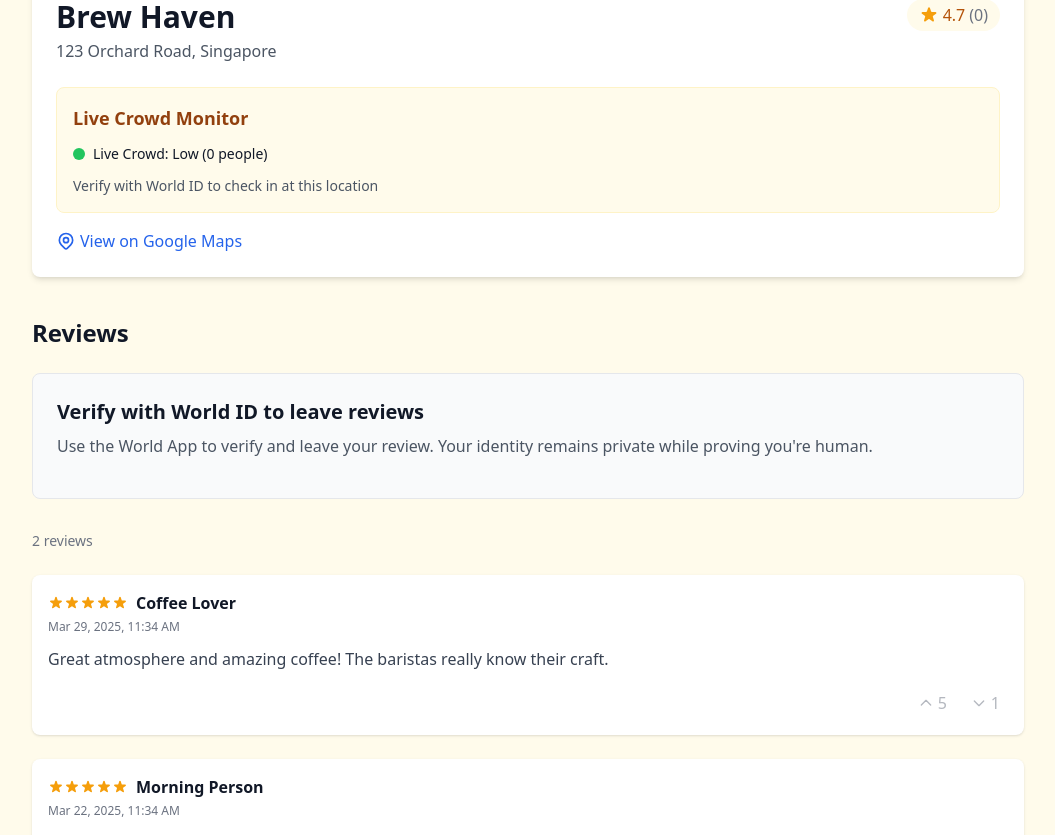
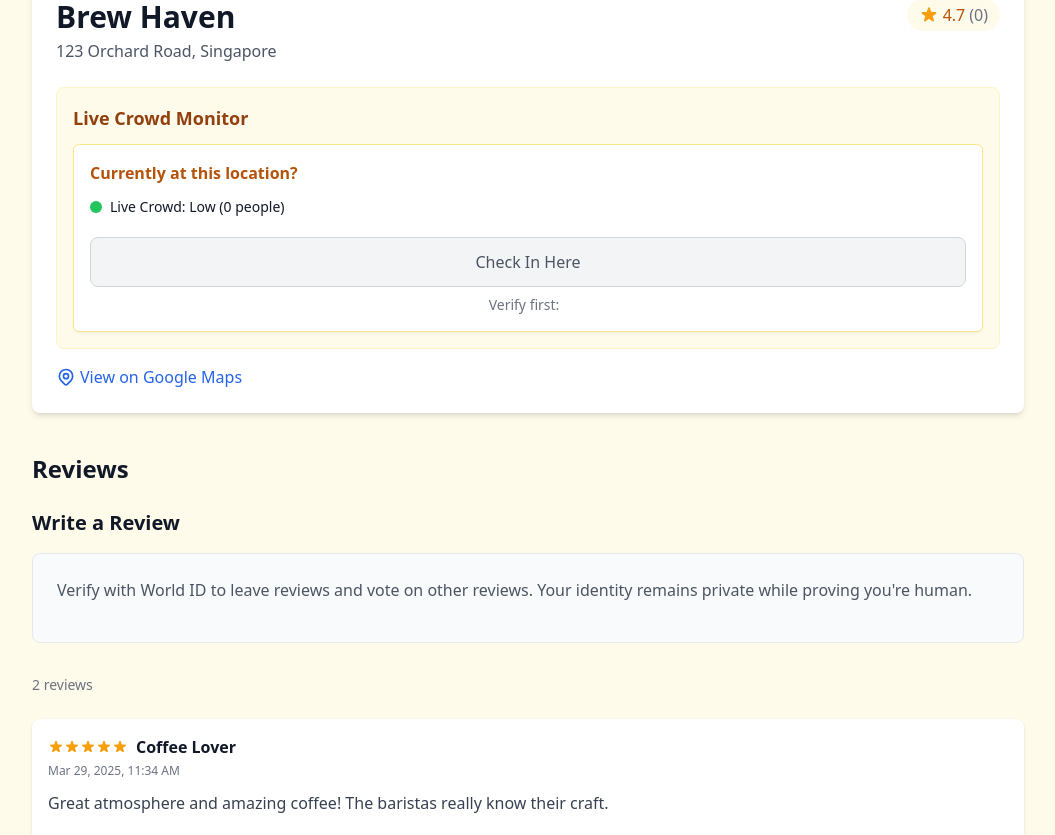
Before and after one commit to pinhaocrypto/coffeeworld, a Next.js app: page /coffee-shop/1 in a window 1280 px wide. Shown: the part 585-1420 px from the top of the page, without its empty margins (112-1167 px from the left). Built offline with nearby package versions, Linux system fonts and the light colour scheme; no server answers.

Commit message:
Enhance check-in UI and improve user verification flow for coffee shop page

```diff
--- a/components/CheckInButton.tsx
+++ b/components/CheckInButton.tsx
@@ -31,6 +31,11 @@
       if (response.ok) {
         setCurrentCount(data.currentCount);
         setCrowdLevel(getCrowdLevel(data.currentCount));
+
+        // Check if user is already checked in
+        if (session && data.userCheckedIn) {
+          setIsCheckedIn(true);
+        }
       }
     } catch (error) {
       console.error('Error fetching check-in status:', error);
@@ -42,9 +47,6 @@
       setError('You must be verified with World ID to check in');
       return;
     }
-
-    // For the simulation environment, we consider all authenticated users verified
-    // In a real app, you would check session properties like worldcoinVerified
 
     try {
       setIsSubmitting(true);
@@ -85,14 +87,9 @@
     }
   };
 
-  // Render a message when still loading session status
-  if (status === 'loading') {
-    return <div className="animate-pulse">Loading check-in status...</div>;
-  }
-
-  return (
-    <div className="flex flex-col space-y-3">
-      <div className="flex items-center">
+  // Display crowd level indicator
+  const renderCrowdIndicator = () => (
+    <div className="flex items-center mb-2">
       <span className={`inline-flex h-3 w-3 rounded-full mr-2 ${
         crowdLevel === CrowdLevel.LOW ? 'bg-green-500' :
         crowdLevel === CrowdLevel.MODERATE ? 'bg-yellow-500' :
@@ -102,12 +99,41 @@
         Live Crowd: {crowdLevel} ({currentCount} {currentCount === 1 ? 'person' : 'people'})
       </span>
     </div>
+  );
 
-      {session ? (
+  // Render a message when still loading session status
+  if (status === 'loading') {
+    return <div className="animate-pulse">Loading check-in status...</div>;
+  }
+
+  return (
+    <div className="flex flex-col space-y-3">
+      {renderCrowdIndicator()}
+
+      <div className="flex flex-col space-y-2">
+        {!session ? (
+          <>
+            <button
+              onClick={() => setError('You must verify with World ID first')}
+              className="px-4 py-3 rounded-lg font-medium bg-gray-100 text-gray-600 border border-gray-300 hover:bg-gray-200 transition-colors w-full text-center"
+            >
+              Check In Here
+            </button>
+            <div className="flex items-center justify-center mt-2">
+              <span className="text-sm text-gray-500 mr-2">Verify first:</span>
+              <Verify />
+            </div>
+            {error && (
+              <div className="text-sm text-red-600 mt-1">
+                {error}
+              </div>
+            )}
+          </>
+        ) : (
           <button
             onClick={handleCheckIn}
             disabled={isSubmitting || isCheckedIn}
-          className={`px-4 py-2 rounded-lg font-medium transition-colors ${
+            className={`px-4 py-3 rounded-lg font-medium transition-colors w-full ${
               isCheckedIn
                 ? 'bg-green-100 text-green-800 cursor-default'
                 : 'bg-amber-600 text-white hover:bg-amber-700'
@@ -122,22 +148,11 @@
                 Checking in...
               </div>
             ) : isCheckedIn ? (
-            'You are checked in'
+              'You are checked in ✓'
             ) : (
               'Check in here'
             )}
           </button>
-      ) : (
-        <div className="space-y-2">
-          <p className="text-sm text-gray-600">Verify with World ID to check in at this location</p>
-          <Verify />
-        </div>
-      )}
-
-      {error && (
-        <div className="text-sm text-red-600">
-          {error}
-        </div>
         )}
 
         {successMessage && (
@@ -146,5 +161,6 @@
           </div>
         )}
       </div>
+    </div>
   );
 }
--- a/pages/coffee-shop/[id].tsx
+++ b/pages/coffee-shop/[id].tsx
@@ -111,9 +111,14 @@
           {/* Crowd Status and Check-In Section */}
           <div className="mt-6 p-4 bg-amber-50 rounded-lg border border-amber-100">
             <h2 className="text-lg font-semibold mb-3 text-amber-800">Live Crowd Monitor</h2>
-            <div className="flex flex-col md:flex-row justify-between items-start md:items-center gap-4">
+            <div className="flex flex-col gap-4">
               <CrowdStatus coffeeShopId={shop.id} />
+
+              {/* More prominent Check-in Button */}
+              <div className="w-full p-4 bg-white rounded-md border border-amber-200 shadow-sm">
+                <h3 className="text-md font-semibold mb-3 text-amber-700">Currently at this location?</h3>
                 <CheckInButton coffeeShopId={shop.id} />
+              </div>
             </div>
           </div>
 
@@ -124,13 +129,10 @@
             </div>
           )}
 
-          {/* Google Maps link - Updated to work with either placeId or coordinates */}
+          {/* Google Maps link - Updated to search by name */}
           <div className="mt-4">
             <a
-              href={shop.placeId
-                ? `https://www.google.com/maps/place/?q=place_id:${shop.placeId}`
-                : `https://www.google.com/maps/search/?api=1&query=${shop.latitude},${shop.longitude}`
-              }
+              href={`https://www.google.com/maps/search/${encodeURIComponent(shop.name)}/`}
               target="_blank"
               rel="noopener noreferrer"
               className="text-blue-600 hover:text-blue-800 flex items-center"
@@ -149,25 +151,27 @@
       <div className="mt-10">
         <h2 className="text-2xl font-bold mb-6">Reviews</h2>
 
-        {/* Worldcoin Auth Message - Updated to use Verify instead of AuthButton */}
+        {/* Review Form - Only for verified users */}
+        <div className="mb-8">
+          <h3 className="text-xl font-semibold mb-4">Write a Review</h3>
+
           {!session ? (
-          <div className="bg-gray-50 border border-gray-200 rounded-lg p-6 mb-8">
-            <h3 className="text-xl font-semibold mb-2">Verify with World ID to leave reviews</h3>
+            <div className="bg-gray-50 border border-gray-200 rounded-lg p-6">
               <p className="text-gray-600 mb-4">
-              Use the World App to verify and leave your review. Your identity remains private while proving you're human.
+                Verify with World ID to leave reviews and vote on other reviews. Your identity remains private while proving you're human.
               </p>
-            <div className="flex justify-center mt-4">
+              <div className="flex justify-center">
                 <Verify />
               </div>
             </div>
           ) : (
-          <div className="mb-8">
-            <h3 className="text-xl font-semibold mb-4">Write a Review</h3>
+            <div className="bg-amber-50 border border-amber-200 rounded-lg p-6">
               <ReviewForm coffeeShopId={shop.id} onReviewAdded={handleReviewAdded} />
             </div>
           )}
+        </div>
 
-        {/* Reviews list */}
+        {/* Reviews list - Visible to all users */}
         <div className="space-y-6">
           {isLoading ? (
             <div className="flex justify-center py-8">
```
Lines whose indentation alone changed are shown as unchanged.
